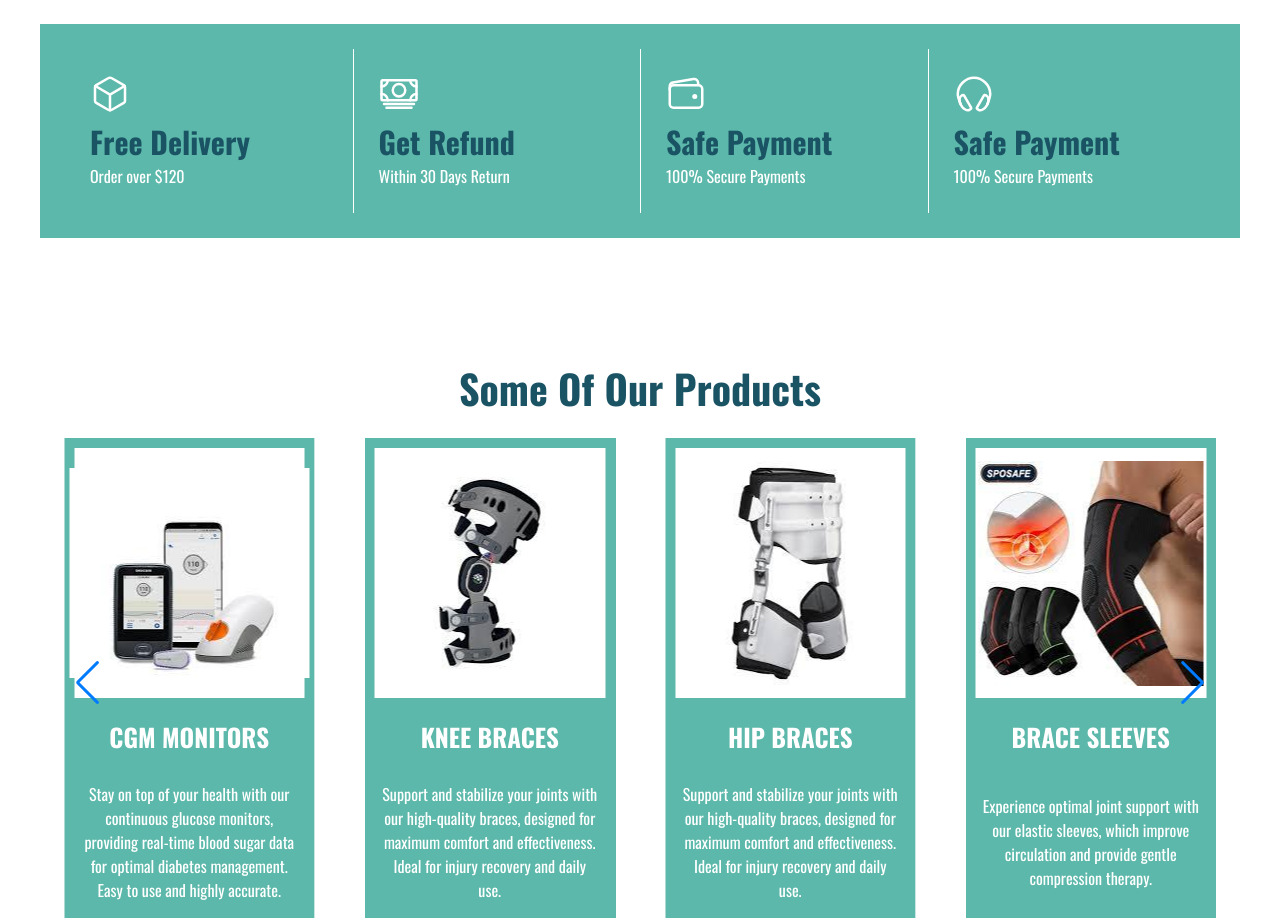
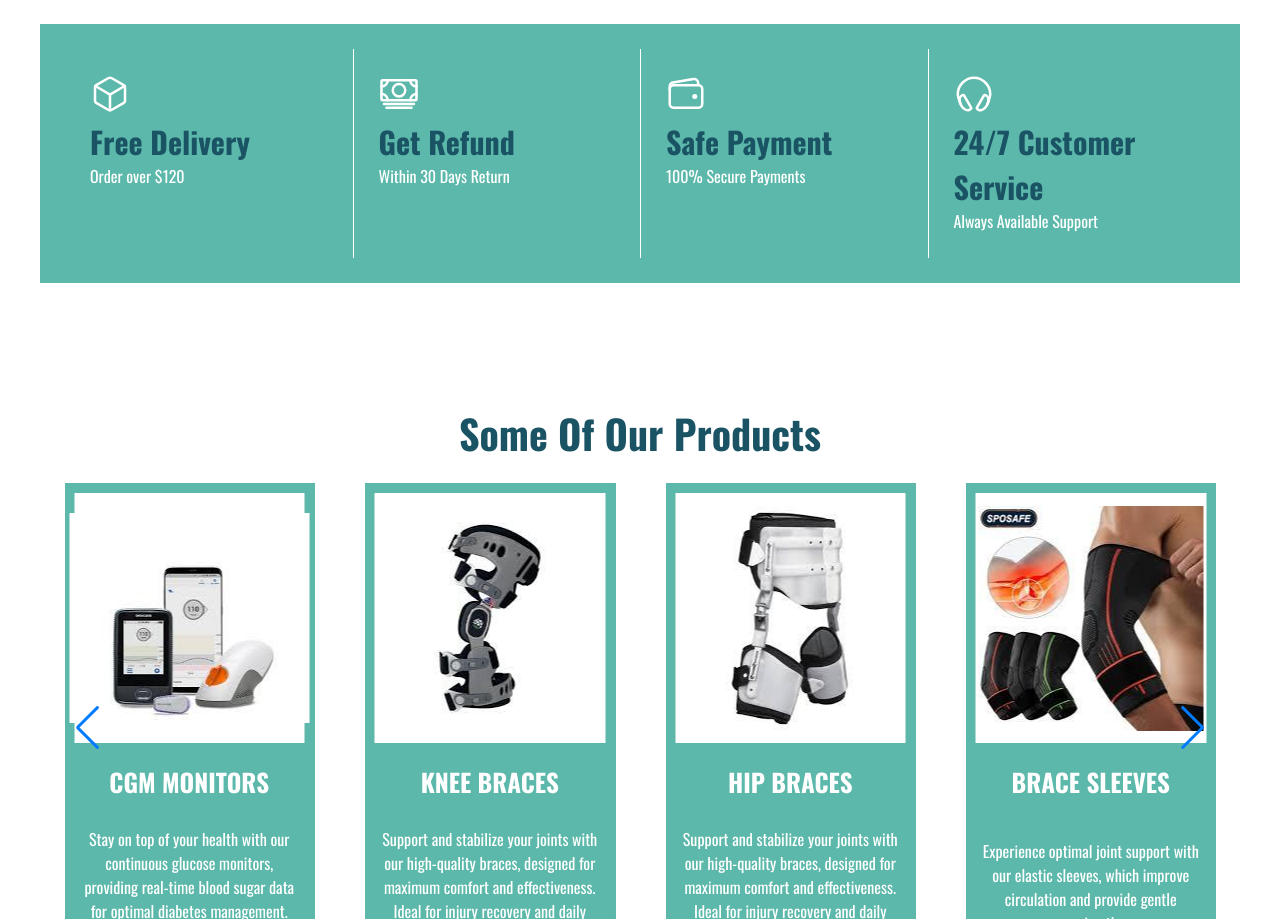
Before and after one commit to MKashanButt/squad-medical-supplies, a Next.js app: page /dme-equipments in a window 1280 px wide. Shown: the part 1876-2795 px from the top of the page. Built offline with nearby package versions, Linux system fonts and the light colour scheme.

Commit message:
updated section content

```diff
--- a/src/app/caregivers/page.tsx
+++ b/src/app/caregivers/page.tsx
@@ -101,8 +101,8 @@ export default function caregivers() {
                             <path d="M108.39 270.13l-13.69 8h0c-30.23 17.7-31.7 72.41-3.38 122.2s75.87 75.81 106.1 58.12h0l13.69-8a16.16 16.16 0 005.78-21.87L130 276a15.74 15.74 0 00-21.61-5.87zM403.61 270.13l13.69 8h0c30.23 17.69 31.74 72.4 3.38 122.19s-75.87 75.81-106.1 58.12h0l-13.69-8a16.16 16.16 0 01-5.78-21.87L382 276a15.74 15.74 0 0121.61-5.87z" fill="none" stroke="currentColor" stroke-miterlimit="10" stroke-width="32" />
                         </svg>
                         <div className={styles.content}>
-                            <h3>Safe Payment</h3>
-                            <p>100% Secure Payments</p>
+                            <h3>24/7 Customer Service</h3>
+                            <p>Always Available Support</p>
                         </div>
                     </div>
                 </div>
--- a/src/app/dme-equipments/page.tsx
+++ b/src/app/dme-equipments/page.tsx
@@ -179,8 +179,8 @@ export default function dmeEquipments() {
                             <path d="M108.39 270.13l-13.69 8h0c-30.23 17.7-31.7 72.41-3.38 122.2s75.87 75.81 106.1 58.12h0l13.69-8a16.16 16.16 0 005.78-21.87L130 276a15.74 15.74 0 00-21.61-5.87zM403.61 270.13l13.69 8h0c30.23 17.69 31.74 72.4 3.38 122.19s-75.87 75.81-106.1 58.12h0l-13.69-8a16.16 16.16 0 01-5.78-21.87L382 276a15.74 15.74 0 0121.61-5.87z" fill="none" stroke="currentColor" stroke-miterlimit="10" stroke-width="32" />
                         </svg>
                         <div className={styles.content}>
-                            <h3>Safe Payment</h3>
-                            <p>100% Secure Payments</p>
+                            <h3>24/7 Customer Service</h3>
+                            <p>Always Available Support</p>
                         </div>
                     </div>
                 </div>
```
